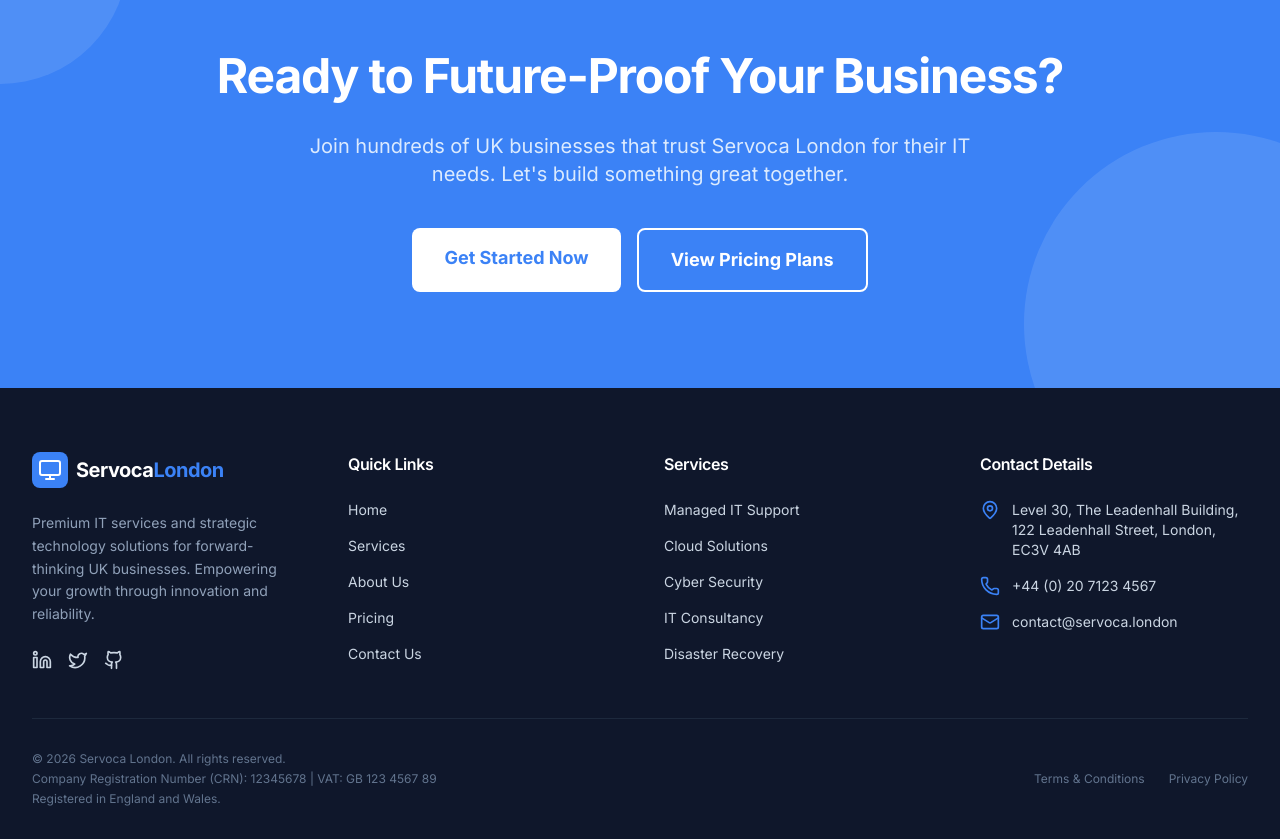
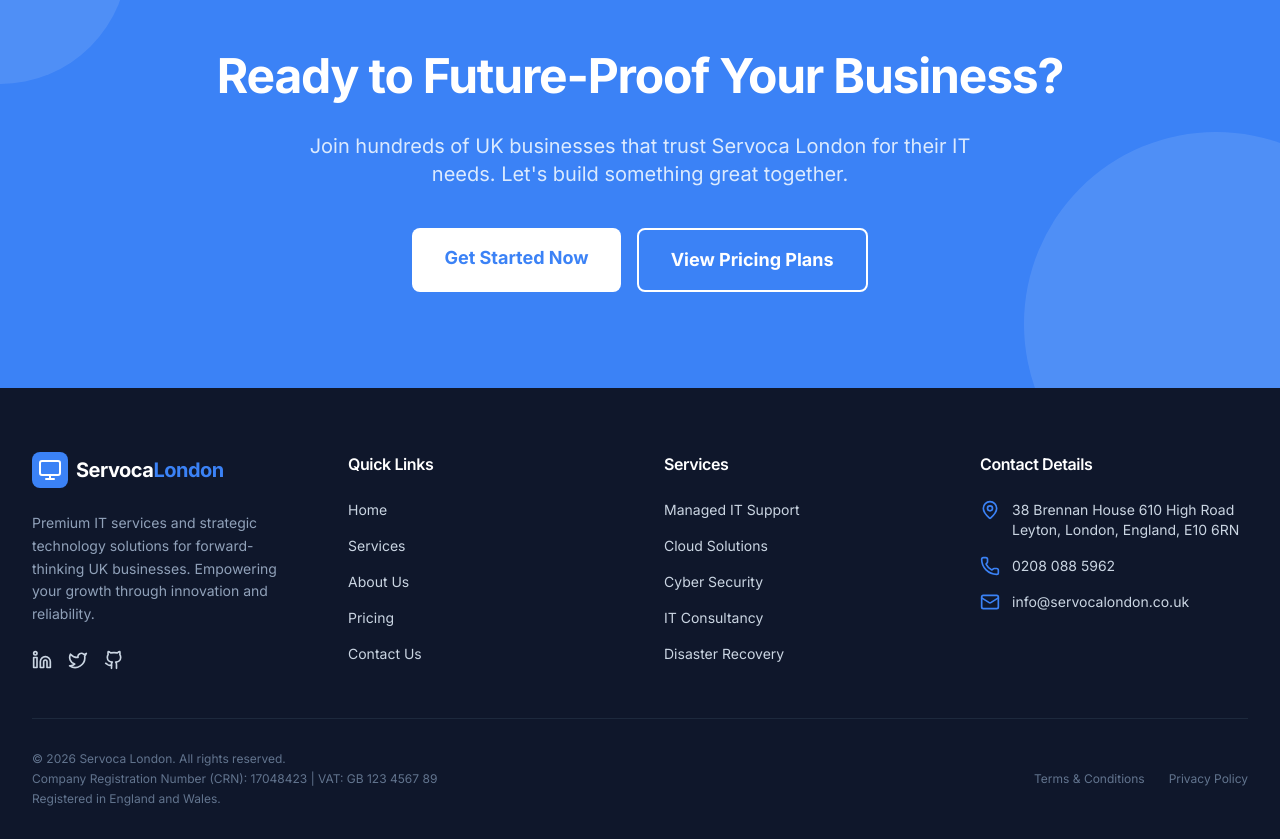
Before and after one commit to consultancy-outfit/100IT-SALESITES-001, a React (Vite) app: page / in a window 1280 px wide. Shown: the part 3335-4174 px from the top of the page. Built offline with nearby package versions, Linux system fonts and the light colour scheme.

Commit message:
Update constants.ts

```diff
--- a/src/constants.ts
+++ b/src/constants.ts
@@ -1,9 +1,9 @@
 export const COMPANY_DETAILS = {
   name: "Servoca London",
-  address: "Level 30, The Leadenhall Building, 122 Leadenhall Street, London, EC3V 4AB",
-  crn: "12345678",
-  phone: "+44 (0) 20 7123 4567",
-  email: "contact@servoca.london",
+  address: "38 Brennan House 610 High Road Leyton, London, England, E10 6RN",
+  crn: "17048423",
+  phone: "0208 088 5962",
+  email: "info@servocalondon.co.uk",
   hours: "Mon - Fri: 09:00 - 18:00",
   vatNumber: "GB 123 4567 89",
 };
```
